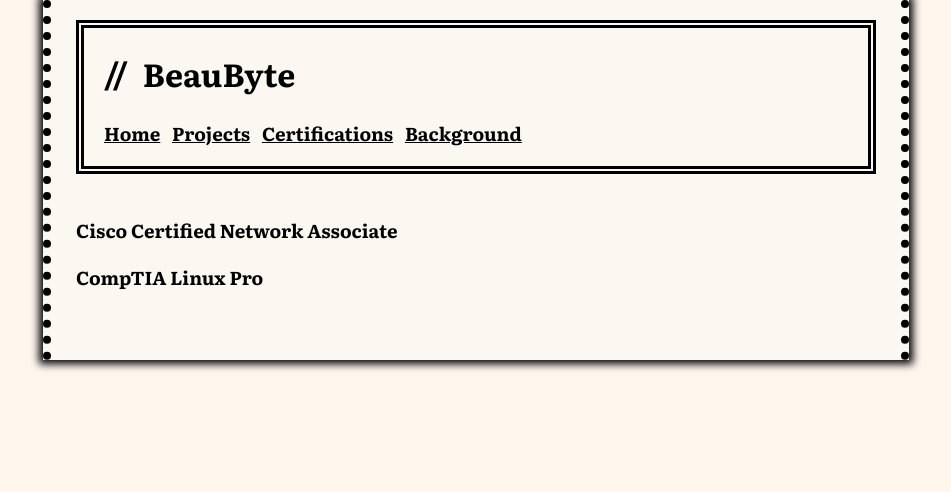
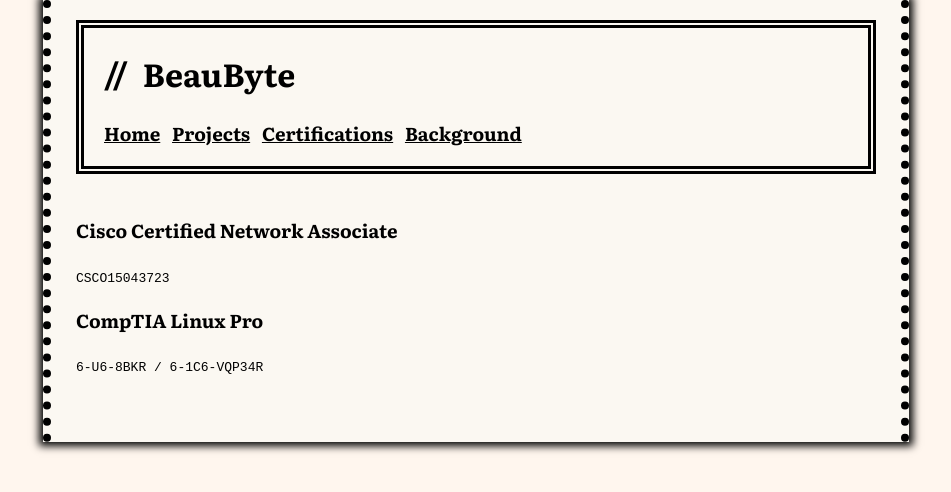
Before and after one commit to beaubyte/beaubyte-dev, a SvelteKit app: page /certifications in a window 1280 px wide. Shown: the top 492 px of the page, without its empty margins (164-1115 px from the left). Built offline with nearby package versions, Linux system fonts and the light colour scheme.

Commit message:
Added cert IDs to cert page

```diff
--- a/src/routes/certifications/+page.svelte
+++ b/src/routes/certifications/+page.svelte
@@ -1,6 +1,8 @@
 <div>
 	<h3>Cisco Certified Network Associate</h3>
+	<p><code>CSCO15043723</code>
 </div>
 <div>
 	<h3>CompTIA Linux Pro</h3>
+	<p><code>6-U6-8BKR / 6-1C6-VQP34R</code></p>
 </div>
```
